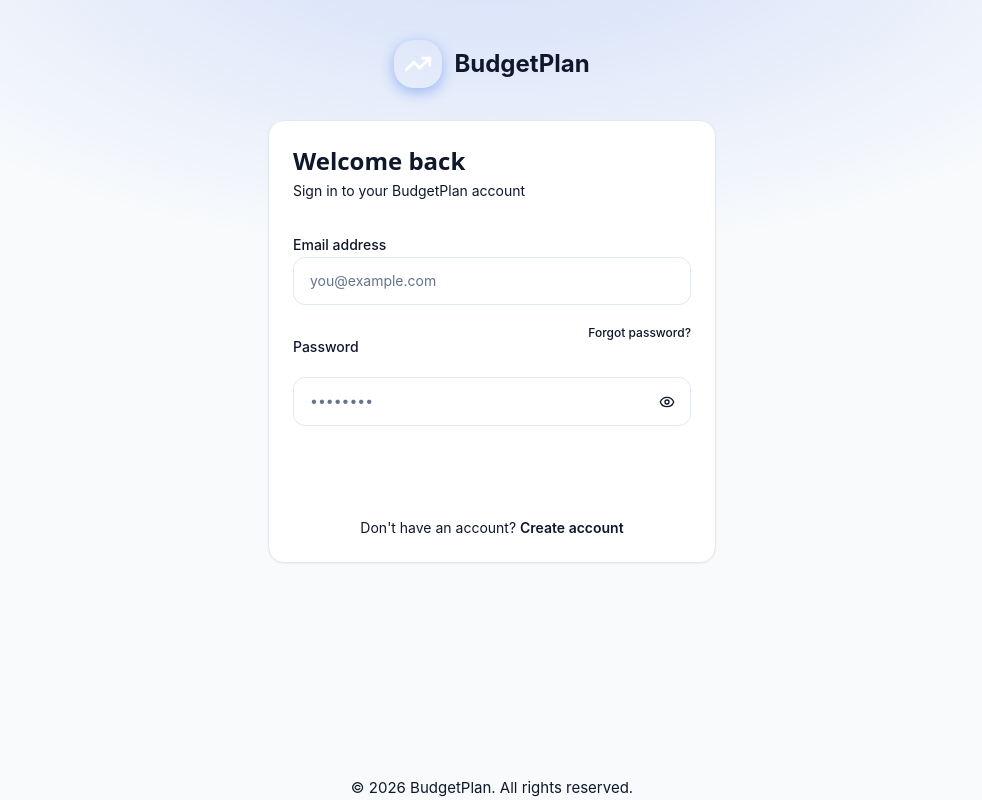
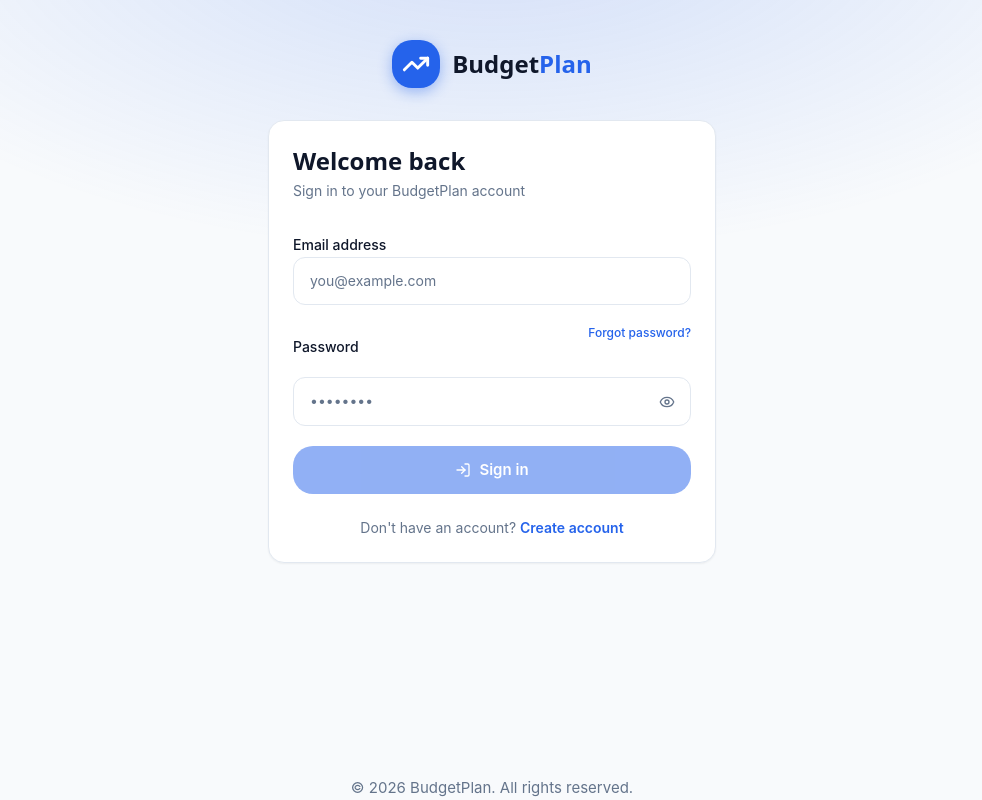
Before and after one commit to krukru741/budgetplan, a Next.js app in the folder app/: page /login in a window 1280 px wide. Shown: the whole page, without its empty margins (148-1130 px from the left). Built offline with nearby package versions, Linux system fonts and the light colour scheme.

Commit message:
feat: implement user registration page and define Tailwind v4 design system tokens

```diff
--- a/app/app/(auth)/register/page.tsx
+++ b/app/app/(auth)/register/page.tsx
@@ -62,7 +62,8 @@ export default function RegisterPage() {
       if (signUpError.message.includes('already registered')) {
         setError('This email is already registered. Try signing in instead.')
       } else {
-        setError('Something went wrong. Please try again later.')
+        // Show exact error message to help debug
+        setError(signUpError.message)
       }
       setLoading(false)
       return
--- a/app/app/globals.css
+++ b/app/app/globals.css
@@ -1,12 +1,11 @@
 @import 'tailwindcss';
 
 /* ============================================================
-   BudgetPlan Design System — CSS Custom Properties
-   Source: 12-DESIGN-SYSTEM.md (Tailwind v4 compatible)
+   BudgetPlan Design System — Tailwind v4 Theme
+   Source: 12-DESIGN-SYSTEM.md
    ============================================================ */
 
-@layer base {
-  :root {
+@theme {
   /* Brand Colors */
   --color-primary:        #2563EB;
   --color-primary-hover:  #1D4ED8;
@@ -21,29 +20,30 @@
   --color-danger:         #DC2626;
   --color-danger-light:   #FEE2E2;
 
-    /* Semantic: info alias */
   --color-info:           #0EA5E9;
   --color-info-light:     #E0F2FE;
 
-    /* Light Mode Surface */
+  /* Surface / Background Colors */
   --color-background:     #F8FAFC;
   --color-surface:        #FFFFFF;
   --color-surface-raised: #F1F5F9;
-    --color-border:         #E2E8F0;
-    --color-border-subtle:  #F1F5F9;
 
-    /* Light Mode Text */
+  /* Text Colors */
   --color-text:           #0F172A;
   --color-text-secondary: #64748B;
   --color-text-tertiary:  #94A3B8;
   --color-text-inverse:   #FFFFFF;
+
+  /* Border */
+  --color-border:         #E2E8F0;
+  --color-border-subtle:  #F1F5F9;
 
   /* Shadows */
   --shadow-sm:  0 1px 2px 0 rgb(0 0 0 / 0.05);
   --shadow-md:  0 4px 6px -1px rgb(0 0 0 / 0.07), 0 2px 4px -2px rgb(0 0 0 / 0.05);
   --shadow-lg:  0 10px 15px -3px rgb(0 0 0 / 0.08), 0 4px 6px -4px rgb(0 0 0 / 0.05);
 
-    /* Radius */
+  /* Border Radius */
   --radius-sm:  8px;
   --radius-md:  12px;
   --radius-lg:  16px;
@@ -53,6 +53,14 @@
   /* Spacing */
   --card-padding: 20px;
   --page-padding: 16px;
+
+  /* Typography */
+  --font-sans:    'Inter', system-ui, -apple-system, sans-serif;
+  --font-display: 'Plus Jakarta Sans', system-ui, -apple-system, sans-serif;
+}
+
+@layer base {
+  :root {
 
     /* Typography */
     --font-sans:    'Inter', system-ui, -apple-system, sans-serif;
```
Lines whose indentation alone changed are shown as unchanged.
